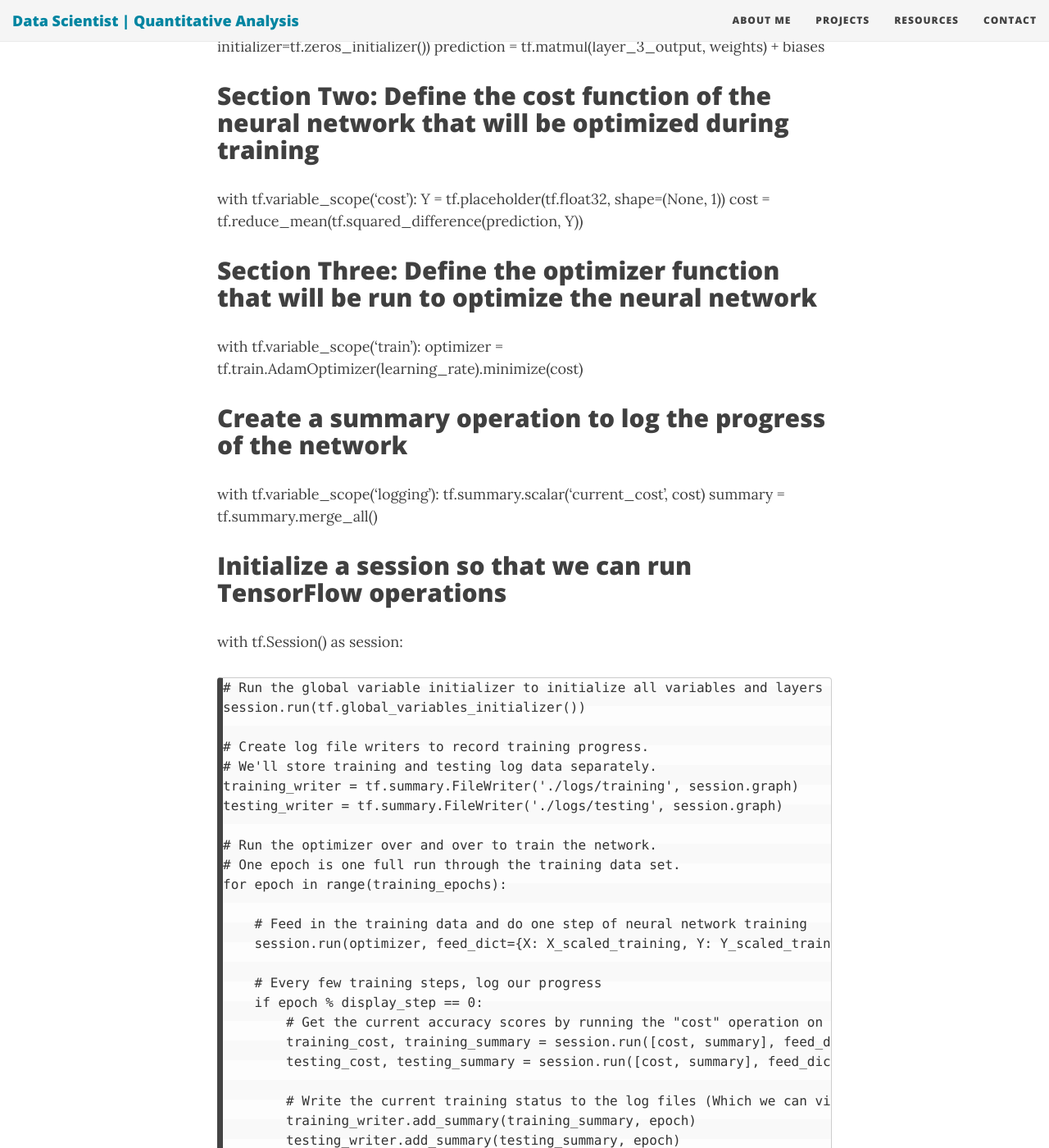
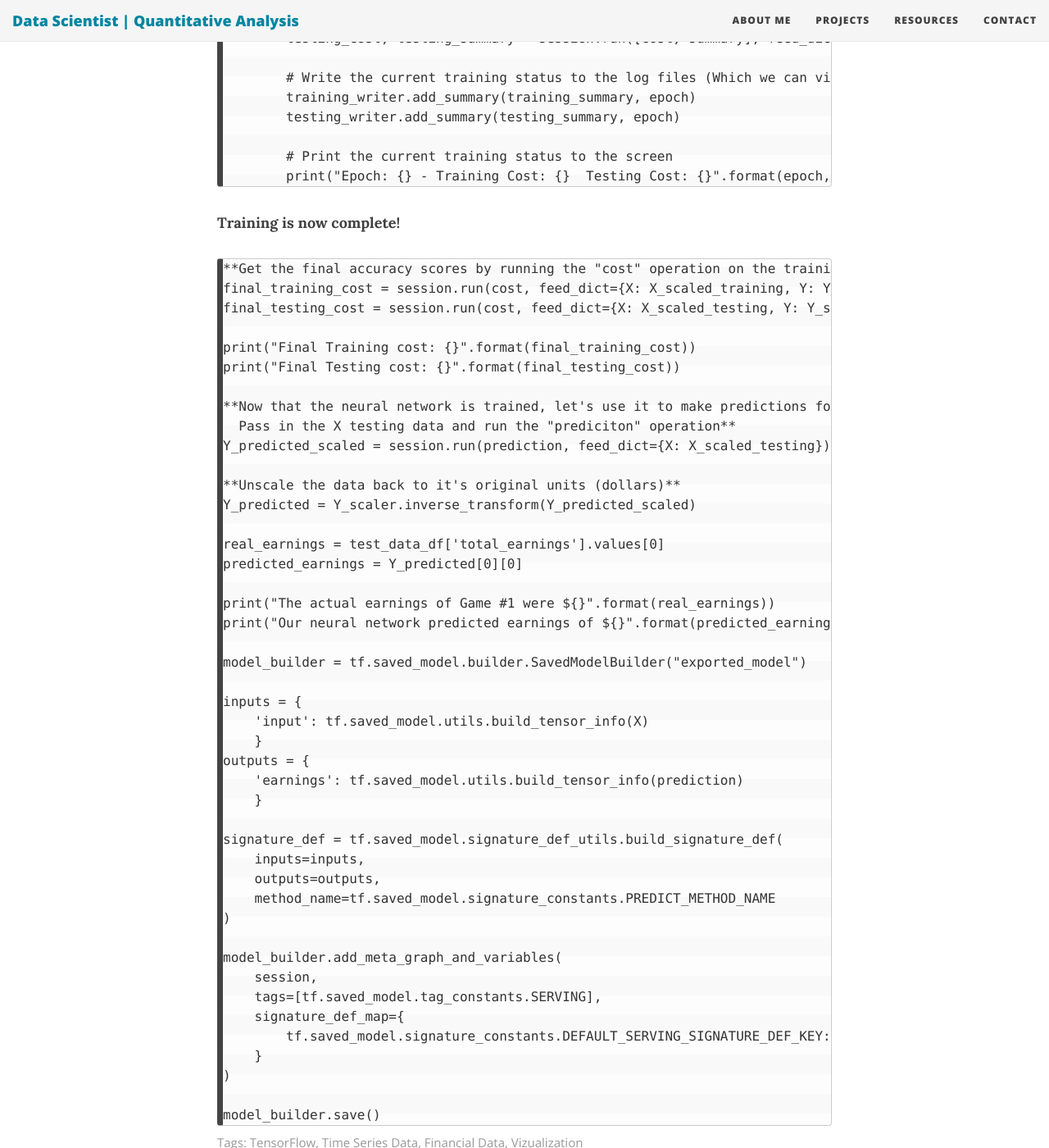
Before and after one commit to asabade/asabade.github.io, a Jekyll site: the page built from _posts/2018-01-10-Building and Deploying Deep Learning Applications with TensorFlow.md, in a window 1280 px wide and 1400 px high, scrolled down 3435 px. Shown: the whole window at 82% size. Built offline with Jekyll 4.4.1, drawn with Linux system fonts in a browser that asks for light colours; nearby versions of some CDN libraries; some of the changed text lies outside the part shown.

Commit message:
Update 2018-01-10-Building and Deploying Deep Learning Applications with TensorFlow.md

```diff
--- a/_posts/2018-01-10-Building and Deploying Deep Learning Applications with TensorFlow.md
+++ b/_posts/2018-01-10-Building and Deploying Deep Learning Applications with TensorFlow.md
@@ -6,104 +6,103 @@
 
 # Using TensorFlow to build and deploy a supervised machine learning model
 
-## Summarize
+**Summarize**
 
 import os
 import tensorflow as tf
 import pandas as pd
 from sklearn.preprocessing import MinMaxScaler
 
-## Turn off TensorFlow warning messages in program output
+#Turn off TensorFlow warning messages in program output
 os.environ['TF_CPP_MIN_LOG_LEVEL'] = '2'
 
-## Load training data set from CSV file
+#Load training data set from CSV file
 training_data_df = pd.read_csv("sales_data_training.csv", dtype=float)
 
-## Pull out columns for X (data to train with) and Y (value to predict)
+#Pull out columns for X (data to train with) and Y (value to predict)
 X_training = training_data_df.drop('total_earnings', axis=1).values
 Y_training = training_data_df[['total_earnings']].values
 
-## Load testing data set from CSV file
+#Load testing data set from CSV file
 test_data_df = pd.read_csv("sales_data_test.csv", dtype=float)
 
-## Pull out columns for X (data to train with) and Y (value to predict)
+#Pull out columns for X (data to train with) and Y (value to predict)
 X_testing = test_data_df.drop('total_earnings', axis=1).values
 Y_testing = test_data_df[['total_earnings']].values
 
-## All data needs to be scaled to a small range like 0 to 1 for the neural
-## network to work well. Create scalers for the inputs and outputs.
+**All data needs to be scaled to a small range like 0 to 1 for the neural network to work well. Create scalers for the inputs and outputs**
 X_scaler = MinMaxScaler(feature_range=(0, 1))
 Y_scaler = MinMaxScaler(feature_range=(0, 1))
 
-## Scale both the training inputs and outputs
+#Scale both the training inputs and outputs
 X_scaled_training = X_scaler.fit_transform(X_training)
 Y_scaled_training = Y_scaler.fit_transform(Y_training)
 
-## It's very important that the training and test data are scaled with the same scaler.
+#It's very important that the training and test data are scaled with the same scaler.
 X_scaled_testing = X_scaler.transform(X_testing)
 Y_scaled_testing = Y_scaler.transform(Y_testing)
 
-## Define model parameters
+**Define model parameters**
 learning_rate = 0.001
 training_epochs = 100
 display_step = 5
 
-## Define how many inputs and outputs are in our neural network
+**Define how many inputs and outputs are in our neural network**
 number_of_inputs = 9
 number_of_outputs = 1
 
-## Define how many neurons we want in each layer of our neural network
+**Define how many neurons we want in each layer of our neural network**
 layer_1_nodes = 50
 layer_2_nodes = 100
 layer_3_nodes = 50
 
-## Section One: Define the layers of the neural network itself
+**Section One: Define the layers of the neural network itself**
 
-## Input Layer
+**Input Layer**
 with tf.variable_scope('input'):
     X = tf.placeholder(tf.float32, shape=(None, number_of_inputs))
 
-## Layer 1
+**Layer 1**
 with tf.variable_scope('layer_1'):
     weights = tf.get_variable("weights1", shape=[number_of_inputs, layer_1_nodes], initializer=tf.contrib.layers.xavier_initializer())
     biases = tf.get_variable(name="biases1", shape=[layer_1_nodes], initializer=tf.zeros_initializer())
     layer_1_output = tf.nn.relu(tf.matmul(X, weights) + biases)
 
-## Layer 2
+**Layer 2**
 with tf.variable_scope('layer_2'):
     weights = tf.get_variable("weights2", shape=[layer_1_nodes, layer_2_nodes], initializer=tf.contrib.layers.xavier_initializer())
     biases = tf.get_variable(name="biases2", shape=[layer_2_nodes], initializer=tf.zeros_initializer())
     layer_2_output = tf.nn.relu(tf.matmul(layer_1_output, weights) + biases)
 
-## Layer 3
+**Layer 3**
 with tf.variable_scope('layer_3'):
     weights = tf.get_variable("weights3", shape=[layer_2_nodes, layer_3_nodes], initializer=tf.contrib.layers.xavier_initializer())
     biases = tf.get_variable(name="biases3", shape=[layer_3_nodes], initializer=tf.zeros_initializer())
     layer_3_output = tf.nn.relu(tf.matmul(layer_2_output, weights) + biases)
 
-## Output Layer
+**Output Layer**
 with tf.variable_scope('output'):
     weights = tf.get_variable("weights4", shape=[layer_3_nodes, number_of_outputs], initializer=tf.contrib.layers.xavier_initializer())
     biases = tf.get_variable(name="biases4", shape=[number_of_outputs], initializer=tf.zeros_initializer())
     prediction = tf.matmul(layer_3_output, weights) + biases
 
-## Section Two: Define the cost function of the neural network that will be optimized during training
+**Section Two: Define the cost function of the neural network that will be optimized during training**
 
 with tf.variable_scope('cost'):
     Y = tf.placeholder(tf.float32, shape=(None, 1))
     cost = tf.reduce_mean(tf.squared_difference(prediction, Y))
 
-## Section Three: Define the optimizer function that will be run to optimize the neural network
+**Section Three: Define the optimizer function that will be run to optimize the neural network**
 
 with tf.variable_scope('train'):
     optimizer = tf.train.AdamOptimizer(learning_rate).minimize(cost)
 
-## Create a summary operation to log the progress of the network
+**Create a summary operation to log the progress of the network**
 with tf.variable_scope('logging'):
     tf.summary.scalar('current_cost', cost)
     summary = tf.summary.merge_all()
 
-## Initialize a session so that we can run TensorFlow operations
+**Initialize a session so that we can run TensorFlow operations**
 with tf.Session() as session:
 
     # Run the global variable initializer to initialize all variables and layers of the neural network
@@ -134,20 +133,20 @@
             # Print the current training status to the screen
             print("Epoch: {} - Training Cost: {}  Testing Cost: {}".format(epoch, training_cost, testing_cost))
 
-    # Training is now complete!
+   **Training is now complete!**
 
-    # Get the final accuracy scores by running the "cost" operation on the training and test data sets
+    **Get the final accuracy scores by running the "cost" operation on the training and test data sets**
     final_training_cost = session.run(cost, feed_dict={X: X_scaled_training, Y: Y_scaled_training})
     final_testing_cost = session.run(cost, feed_dict={X: X_scaled_testing, Y: Y_scaled_testing})
 
     print("Final Training cost: {}".format(final_training_cost))
     print("Final Testing cost: {}".format(final_testing_cost))
 
-    # Now that the neural network is trained, let's use it to make predictions for our test data.
-    # Pass in the X testing data and run the "prediciton" operation
+    **Now that the neural network is trained, let's use it to make predictions for our test data.
+      Pass in the X testing data and run the "prediciton" operation**
     Y_predicted_scaled = session.run(prediction, feed_dict={X: X_scaled_testing})
 
-    # Unscale the data back to it's original units (dollars)
+    **Unscale the data back to it's original units (dollars)**
     Y_predicted = Y_scaler.inverse_transform(Y_predicted_scaled)
 
     real_earnings = test_data_df['total_earnings'].values[0]
```
